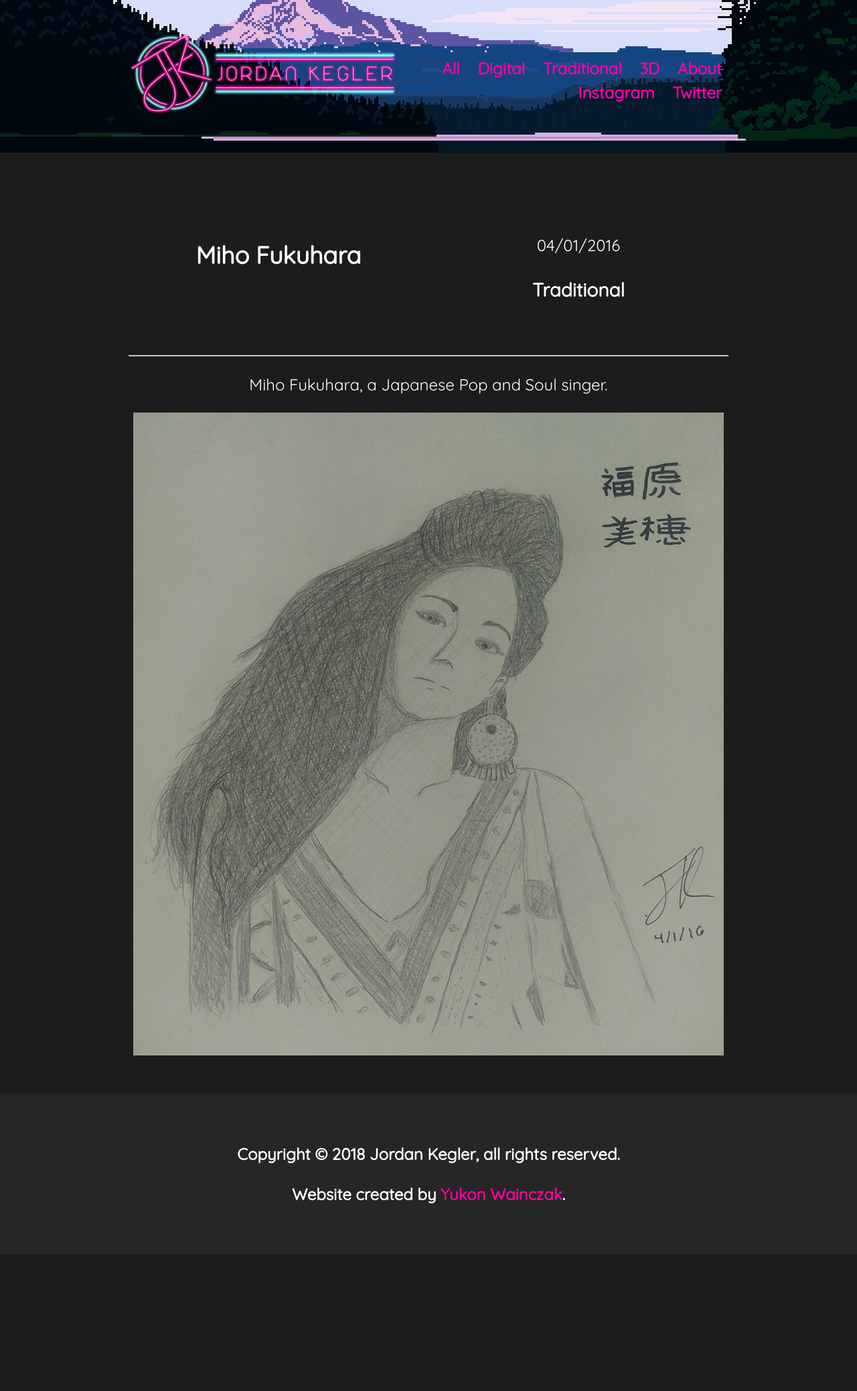
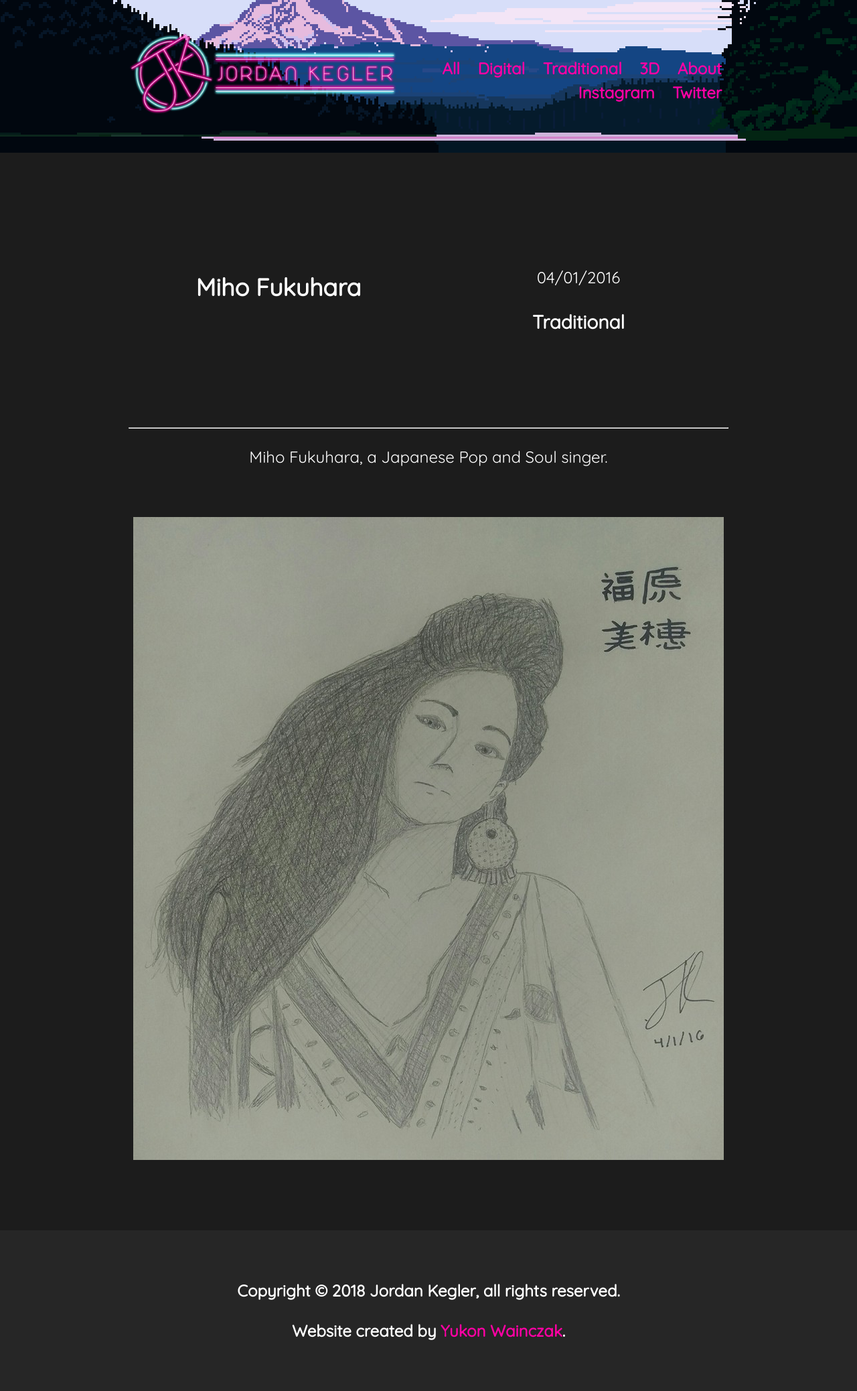
Before and after one commit to Wavestormed/Wavestormed.github.io, a Jekyll site: the page built from _posts/2016-04-01-miho-fukuhara.md, in a window 1280 px wide. Shown: the whole page at 67% size. Built offline with Jekyll 4.4.1, drawn with Linux system fonts in a browser that asks for light colours; before the commit the page ends 1873 px from its top, so only the background shows below that.

Commit message:
Made betterer

```diff
--- a/_layouts/post.html
+++ b/_layouts/post.html
@@ -2,7 +2,7 @@
 layout: default
 ---
 
-<div>
+<div class="container" style="padding-left: 0em; padding-right: 0em;">
 	<div class="twocol">
 		<h2>{{ page.title }}</h2>
 	</div>
@@ -12,12 +12,12 @@ layout: default
 	</div>
 </div>
 
-<div>
+<div class="container" style="padding-left: 0em; padding-right: 0em; padding-top: 0em;">
 	<hr>
 	{{ content }}
 </div>
 
-<div>
+<div class="container" style="padding-left: 0em; padding-right: 0em; padding-top: 0em;">
 	{% for images in page.images %}
 		<img style="max-width: 100%;" src = {{ images }}>
 	{% endfor %}
```
